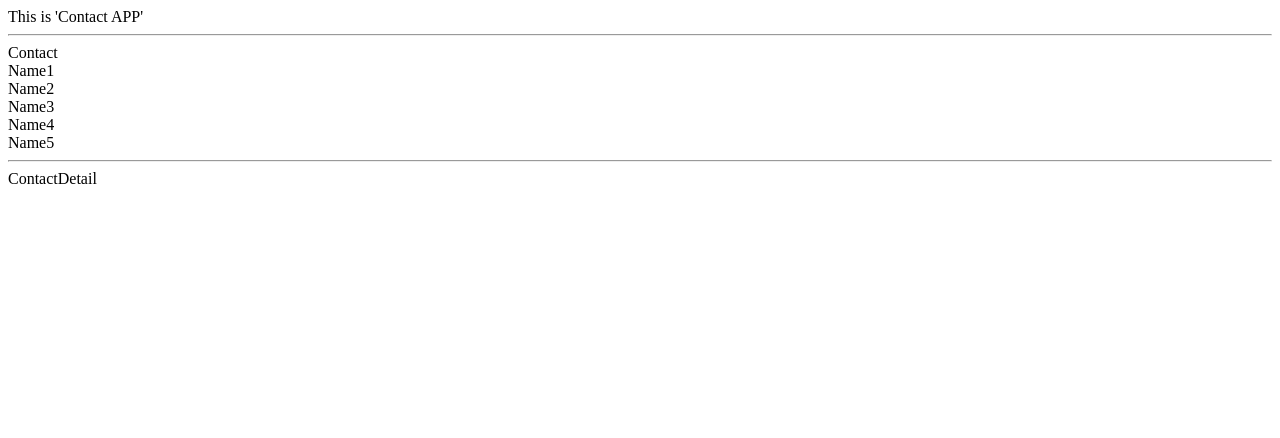
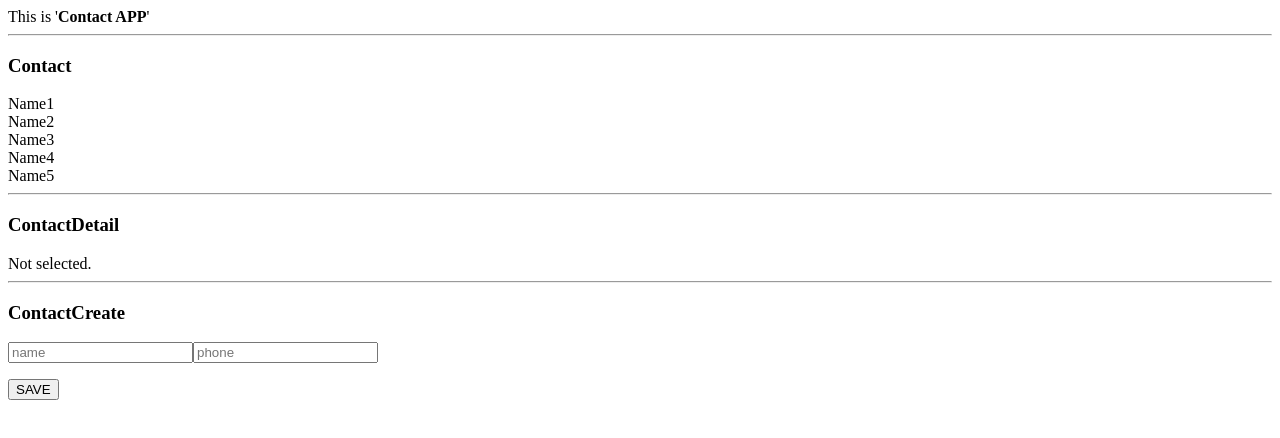
Before and after one commit to chacanks/study-react-contact-re, a React app: page / in a window 1280 px wide. Shown: the top 438 px of the page. Built offline with nearby package versions, Linux system fonts and the light colour scheme.

Commit message:
ContactCreate 미완료된 상태임

```diff
--- a/src/components/App.js
+++ b/src/components/App.js
@@ -6,7 +6,7 @@ class App extends React.Component{
     render(){
         return(
             <div>
-                <div>This is 'Contact APP'</div>
+                <div>This is '<strong>Contact APP</strong>'</div>
                 <hr />
                 <Contact/>
             </div>
--- a/src/components/Contact.js
+++ b/src/components/Contact.js
@@ -1,6 +1,7 @@
 import React from 'react';
 import ContactInfo   from './ContactInfo.js';
 import ContactDetail from './ContactDetail.js';
+import ContactCreate from './ContactCreate.js';
 
 class Contact extends React.Component{
 
@@ -28,9 +29,14 @@ class Contact extends React.Component{
                 }
             ]
         }
+
+        this.handleClick = this.handleClick.bind(this);
     }
 
     handleClick(key){
+        this.setState({
+            selectedKey : key
+        });
         console.log('handleClick@@', key)
     };
 
@@ -39,19 +45,22 @@ class Contact extends React.Component{
         const mapToComponents = (data) => {
             return data.map(
                 (contact, i) => {
-                    return(<ContactInfo contact={contact} key={i} onClick={() => this.handleClick(i)}/>);
+                    return(<ContactInfo contact={contact} key={i} onClick={()=>this.handleClick(i)}/>);
                 }
             );
         };
 
         return (
             <div>
-                <div>Contact</div>
+                <h3>Contact</h3>
                 <div>{mapToComponents(this.state.contactData)}</div>
                 <hr />
                 <ContactDetail
+                    selectedKey = {this.state.selectedKey}
                     contact={this.state.contactData[this.state.selectedKey]}
                 />
+                <hr />
+                <ContactCreate />
             </div>
         )
     }
--- /dev/null
+++ b/src/components/ContactCreate.js
@@ -0,0 +1,22 @@
+import React from 'react';
+
+class ContactCreate extends React.Component{
+
+    render(){
+        return(
+            <div>
+                <h3>ContactCreate</h3>
+                <div>
+                    <input type="text" name="name"  placeholder="name" />
+                    <input type="text" name="phone" placeholder="phone" />
+                    <p>
+                        <input type="button" value="SAVE"/>
+                    </p>
+                </div>
+            </div>
+        );
+    }
+
+}
+
+export default ContactCreate;
--- a/src/components/ContactDetail.js
+++ b/src/components/ContactDetail.js
@@ -2,8 +2,36 @@ import React from 'react'
 
 class ContactDetail extends React.Component{
 
+    constructor(props){
+        super(props)
+    }
+
     render(){
-        return (<div>ContactDetail</div>);
+
+        const detail = (
+            <div>
+                <div>{this.props.contact.name}</div>
+                <div>{this.props.contact.phone}</div>
+            </div>
+        );
+
+        const blank = (
+            <div>Not selected.</div>
+        );
+
+        return (
+            <div>
+                <h3>ContactDetail</h3>
+                <div>{(this.props.selectedKey > -1 ? detail : blank)}</div>
+            </div>
+        );
+    }
+}
+
+ContactDetail.defaultProps = {
+    contact : {
+        name : ''
+        , phone : ''
     }
 }
 
--- a/src/components/ContactInfo.js
+++ b/src/components/ContactInfo.js
@@ -2,7 +2,7 @@ import React from 'react';
 
 class ContactInfo extends React.Component{
     render(){
-        return(<div onClick={this.props.onClick}>{this.props.key} {this.props.contact.name}</div>)
+        return(<div onClick={this.props.onClick}>{this.props.contact.name}</div>)
     }
 }
 
```
